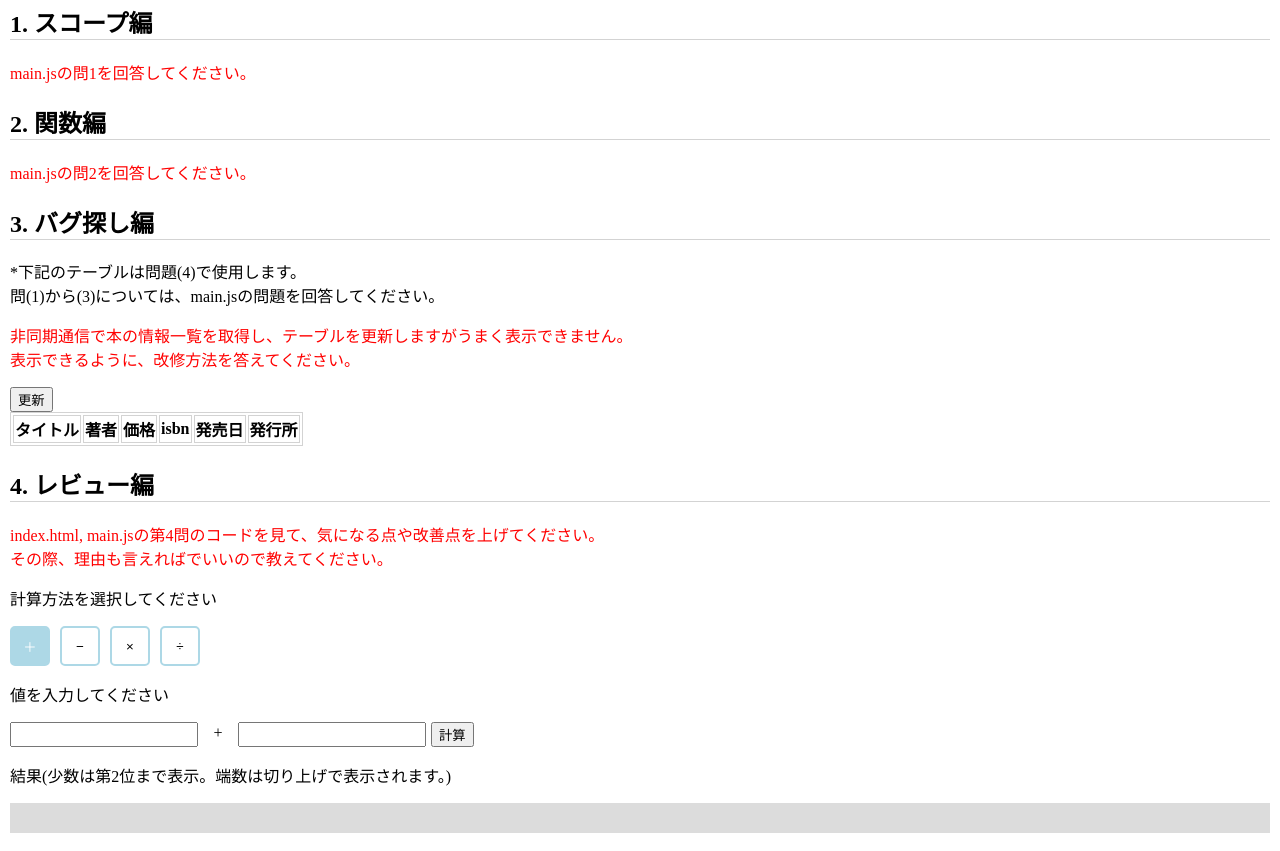
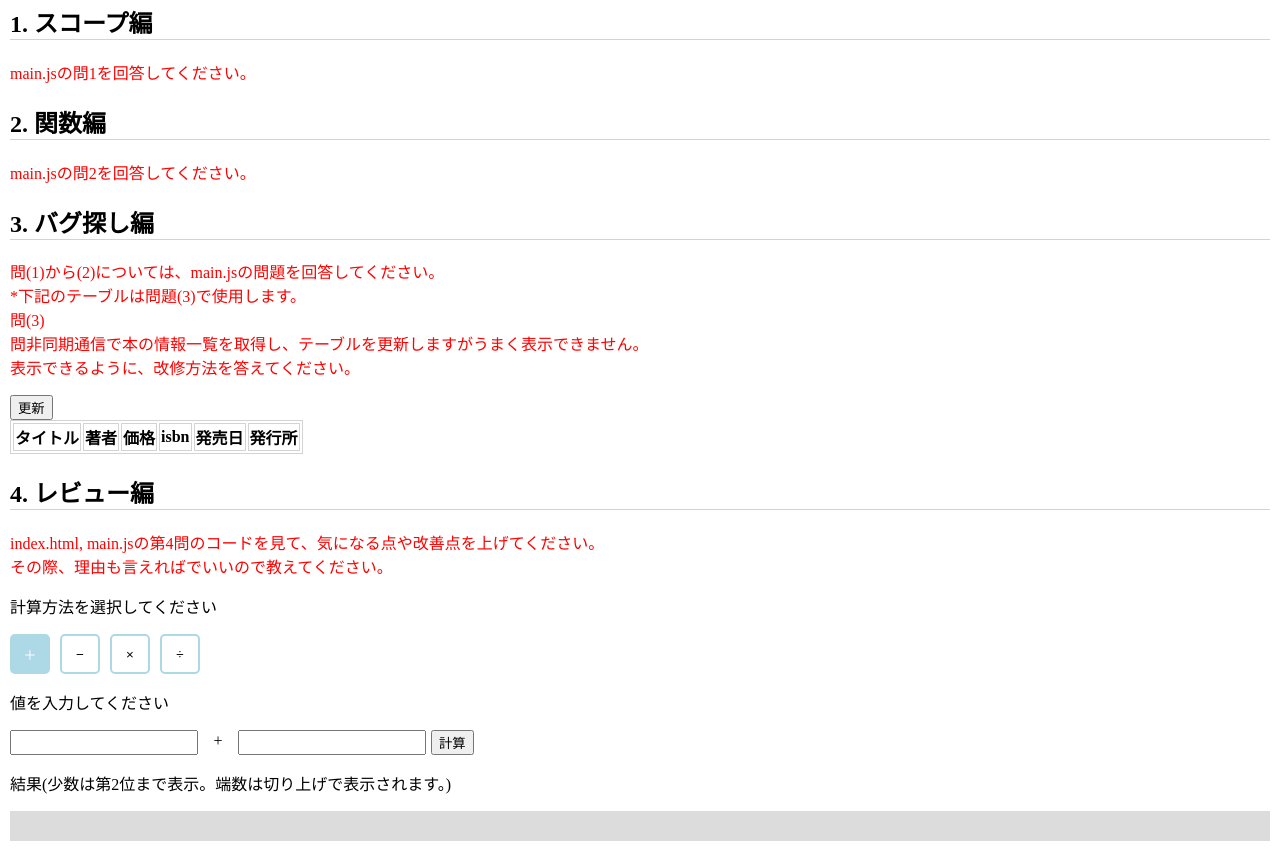
Before and after one commit to rks-tech-github-account/ikkyu-3, a plain HTML site: page test_01/index.html in a window 1280 px wide. Shown: the part 87-938 px from the top of the page. Drawn offline with nearby package versions, Linux system fonts and the light colour scheme.

Commit message:
文言修正。

```diff
--- a/test_01/index.html
+++ b/test_01/index.html
@@ -27,10 +27,12 @@
 		<!-- 第3問 -->
 		<section>
 			<h2>3. バグ探し編</h2>
-			<p>*下記のテーブルは問題(4)で使用します。<br/>問(1)から(3)については、main.jsの問題を回答してください。</p>
 			<p class="question">
-				非同期通信で本の情報一覧を取得し、テーブルを更新しますがうまく表示できません。<br />
-				表示できるように、改修方法を答えてください。
+				問(1)から(2)については、main.jsの問題を回答してください。<br />
+				*下記のテーブルは問題(3)で使用します。<br/>
+				問(3)<br />
+					問非同期通信で本の情報一覧を取得し、テーブルを更新しますがうまく表示できません。<br />
+					表示できるように、改修方法を答えてください。
 			</p>
 			<button id="ajaxBtn">更新</button>
 			<table>
```
Also changed, not shown: test_01/main.js (+33 -3 lines).
